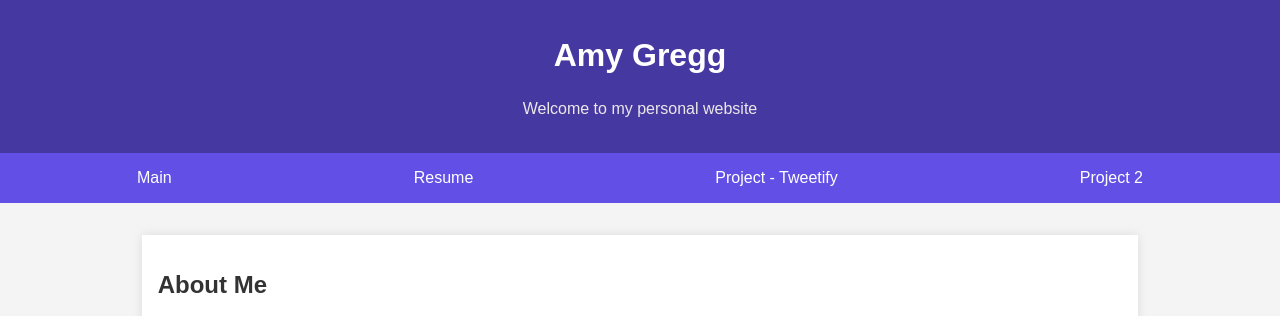
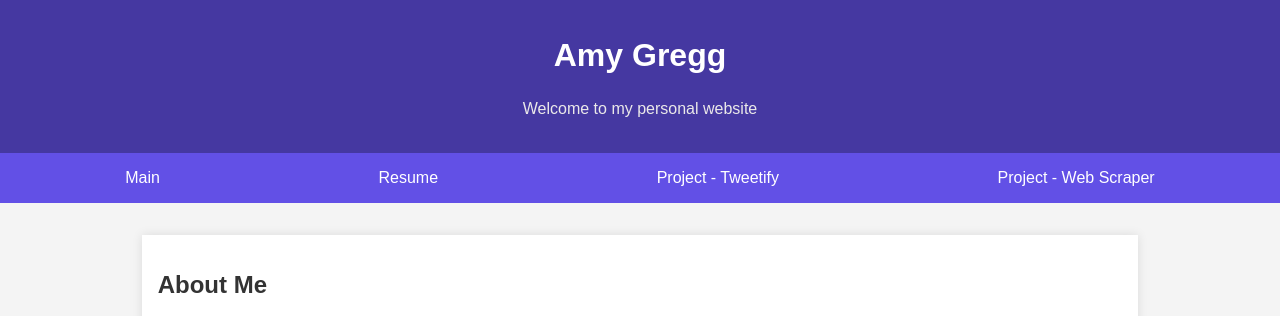
Before and after one commit to lameybelle/PersonalWebsite, a plain HTML site: page index.html in a window 1280 px wide. Shown: the top 316 px of the page. Drawn offline with Linux system fonts and the light colour scheme.

Commit message:
Update index.html

```diff
--- a/index.html
+++ b/index.html
@@ -20,7 +20,7 @@
         <a href="#main">Main</a>
         <a href="#resume">Resume</a>
         <a href="#project1">Project - Tweetify</a>
-        <a href="#project2">Project 2</a>
+        <a href="#project2">Project - Web Scraper</a>
         <!-- Add more project links as needed -->
     </nav>
 
@@ -96,7 +96,7 @@
         </section>
 
         <section id="project2" style="display: none;">
-            <h2>Project - Web Scaper</h2>
+            <h2>Project - Web Scraper</h2>
             <p>
                 Details to be added
             </p>
```
